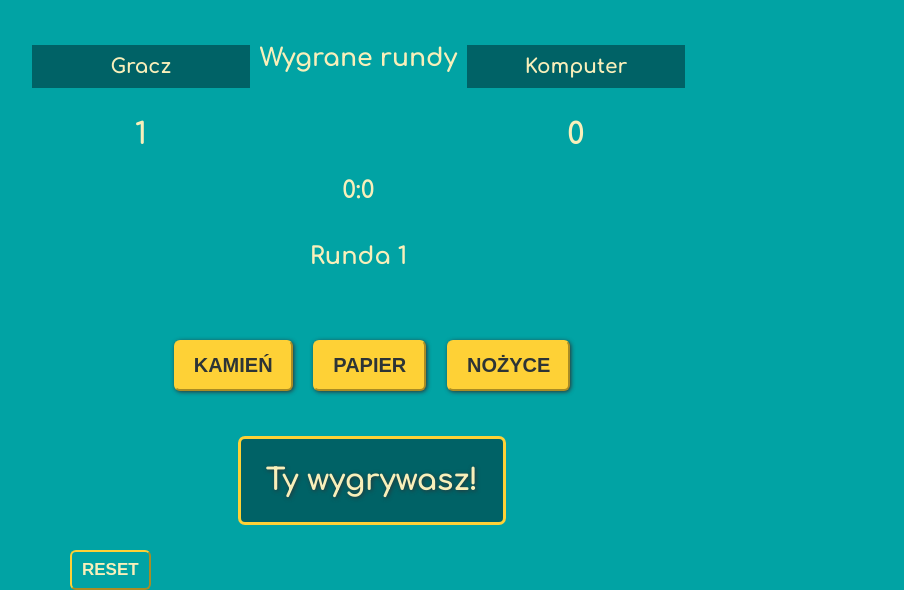
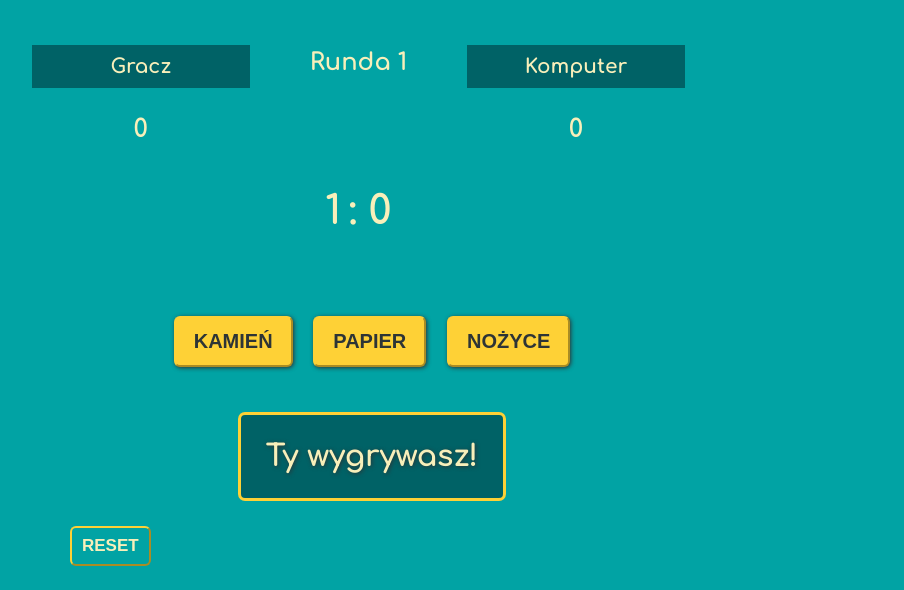
Before and after one commit to Malwina8/JS-My-first-game, a website: page index.html in a window 1280 px wide. Both pictures are taken after a click on the button "KAMIEŃ". Shown: the part 294-884 px from the top of the page, without its empty margins (268-1172 px from the left). After the commit the page ends 860 px from the top, so only its background shows below. Drawn offline with Linux system fonts and the light colour scheme; a web font is replaced by a local one.

Commit message:
Change place of players score and round

```diff
--- a/index.html
+++ b/index.html
@@ -29,21 +29,19 @@
     <div class="roundScore">
         <div class="left">
           <h4>Gracz</h4>
-          <h3 id="player-score">0</h3>
+          <h3 id="player-round">0</h3>
           <h3 id="user-move"></h3>
         </div>
         <div class="center">
-          <h3>Wygrane rundy</h3>
+					<h2>Runda <span  id="round-number">1</span></h2>
           <div class="flex">
-            <h2 id="player-round">0</h2>
-            <h2>:</h2>
-            <h2 id="comp-round">0<h2>
+            <h2 id="player-score">0</h2>
+            <h2 class="score2">: <span id="comp-score">0</span><h2>
           </div>
-          <h2>Runda <span  id="round-number">1</span></h2>
         </div>
         <div class="right">
           <h4>Komputer</h4>
-          <h3 id="comp-score">0</h3>
+          <h3 id="comp-round">0</h3>
           <h3 id="comp-move"></h3>
         </div>
     </div>
--- a/js/script.js
+++ b/js/script.js
@@ -29,10 +29,10 @@ const randomNumber = Math.floor(Math.random() * 3 + 1),
 //RESULT
 
 const displayResult = function (argComputerMove, argPlayerMove) {
-    let playerScore_h3 = document.getElementById('player-score');
-    let compScore_h3 = document.getElementById('comp-score');
-    let playerRound_h2 = document.getElementById('player-round');
-    let compRound_h2 = document.getElementById('comp-round');
+    let playerScore_h2 = document.getElementById('player-score');
+    let compScore_span = document.getElementById('comp-score');
+    let playerRound_h3 = document.getElementById('player-round');
+    let compRound_h3 = document.getElementById('comp-round');
     let roundNumber_span = document.getElementById('round-number');
     console.log('moves:', argComputerMove, argPlayerMove);
   if (argComputerMove == argPlayerMove) {
@@ -44,26 +44,26 @@ const displayResult = function (argComputerMove, argPlayerMove) {
     ) {
       printMessage('Ty wygrywasz!');
       ++playerScore;
-      playerScore_h3.innerHTML = playerScore;
+      playerScore_h2.innerHTML = playerScore;
       if (playerScore == 3) {
         playerScore = 0;
         compScore = 0;
         ++playerRound;
         ++roundNumber;
-        playerRound_h2.innerHTML = playerRound;
+        playerRound_h3.innerHTML = playerRound;
         messages.innerHTML = `Gracz wygrywa rundę!!`;
         roundNumber_span.innerHTML = roundNumber;
       }
     } else {
       printMessage('Komputer wygrywa!');
       ++compScore;
-      compScore_h3.innerHTML = compScore;
+      compScore_span.innerHTML = compScore;
       if (compScore == 3) {
         compScore = 0;
         playerScore = 0;
         ++compRound;
         ++roundNumber;
-        compRound_h2.innerHTML = compRound;
+        compRound_h3.innerHTML = compRound;
         messages.innerHTML = `Komputer wygrywa rundę!!`;
         roundNumber_span.innerHTML = roundNumber;
         console.log('roundnumber ' + roundNumber);
--- a/sass/style.scss
+++ b/sass/style.scss
@@ -72,10 +72,6 @@ h4 {
       background-color: #006266;
       padding: 10px;
     }
-    #comp-score,
-    #player-score  {
-      font-size: 30px;
-    }
     #comp-move,
     #user-move {
       color: $color-yellow;
@@ -91,6 +87,16 @@ h4 {
     }
     .center {
         flex: 0 0 32%;
+        > h2 {
+          padding: 10px 0 0 0;
+        }
+        #player-score,
+        .score2 {
+          font-size: 40px;
+        }
+        #player-score {
+          padding-right: 8px;
+        }
     }
 }
 
```
Also changed, not shown: css/style.css, 1 other file.
